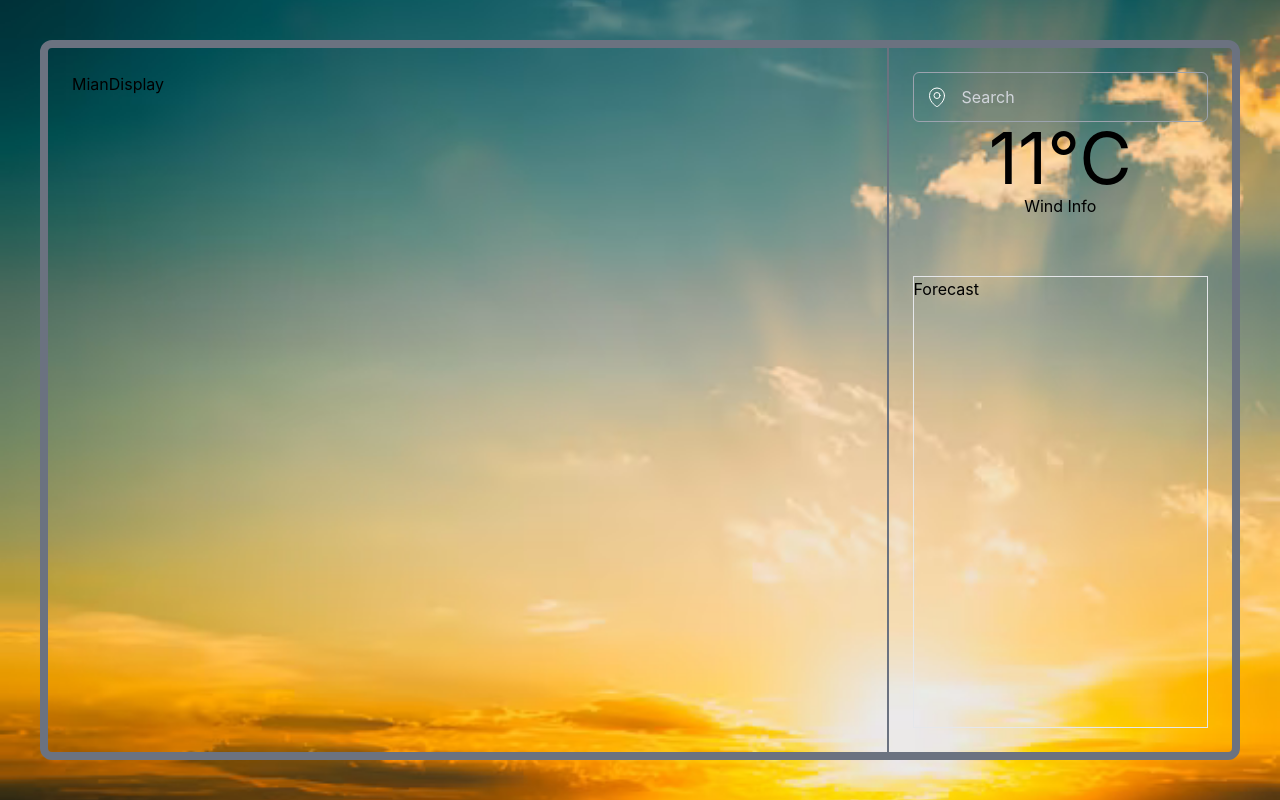
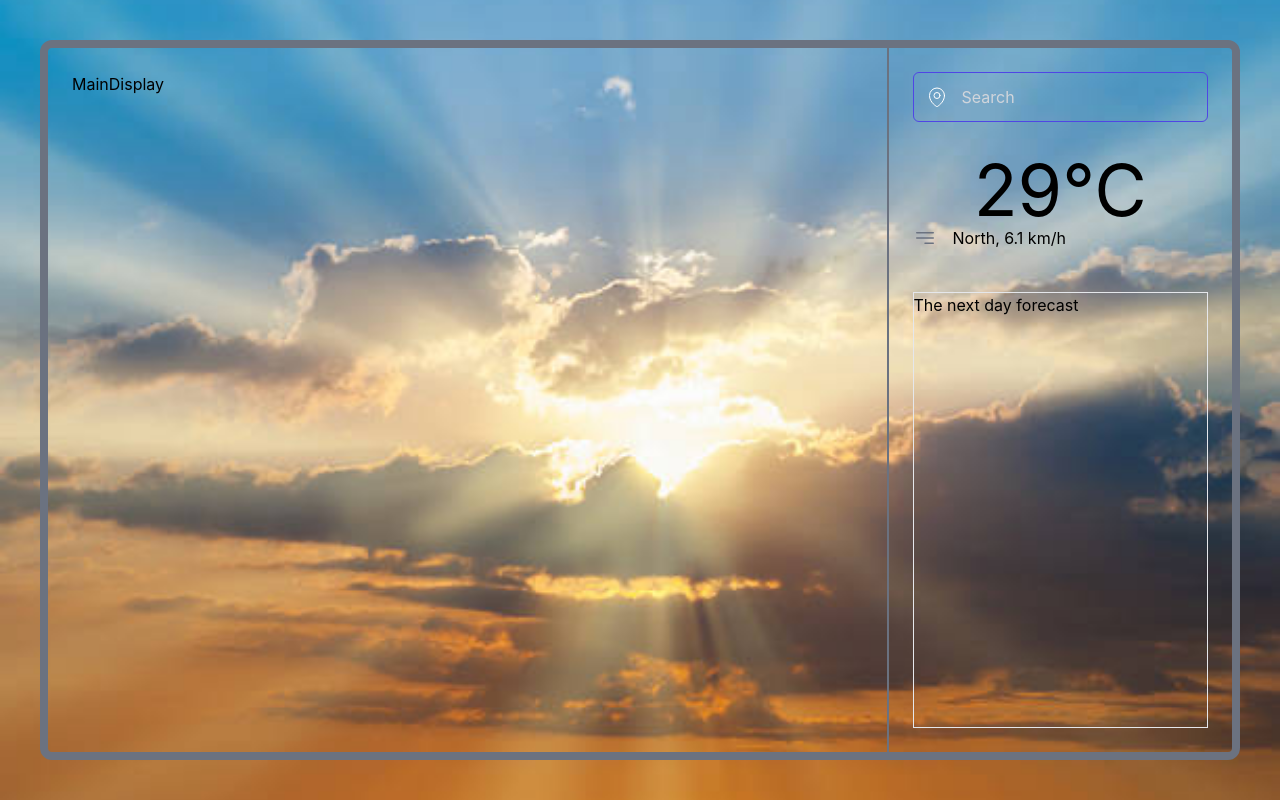
Before and after one commit to Shubham-Mi/weather-app, a React (Create React App) app: page / in a window 1280 px wide. Built offline with nearby package versions, Linux system fonts and the light colour scheme; no server answers; what prettier-plugin-tailwindcss would draw is missing.

Commit message:
Show current temperature and wind
Signed-off-by: Shubham-Mi <shubham.mitt112@gmail.com>

```diff
--- a/package.json
+++ b/package.json
@@ -3,10 +3,12 @@
   "version": "0.1.0",
   "private": true,
   "dependencies": {
+    "@heroicons/react": "^2.0.18",
     "@testing-library/jest-dom": "^5.16.5",
     "@testing-library/react": "^13.4.0",
     "@testing-library/user-event": "^13.5.0",
     "axios": "^1.4.0",
+    "heroicons": "^2.0.18",
     "react": "^18.2.0",
     "react-dom": "^18.2.0",
     "react-scripts": "5.0.1",
--- a/src/App.js
+++ b/src/App.js
@@ -1,44 +1,72 @@
 import axios from "axios";
-import React, { useEffect, useState } from "react";
+import React, { useState } from "react";
 import MainDisplay from "./components/MainDisplay";
 import RightPane from "./components/RightPane";
 
 function App() {
-  const APIkey = "50f7f0df58741d1b6fd14791c840fd97";
-  const [responseData, setResponseData] = useState({});
+  const [realtimeData, setRealtimeData] = useState({
+    location: {
+      name: "Delhi",
+      region: "Delhi",
+      country: "India",
+      lat: 28.67,
+      lon: 77.22,
+      tz_id: "Asia/Kolkata",
+      localtime_epoch: 1685856644,
+      localtime: "2023-06-04 11:00",
+    },
+    current: {
+      last_updated_epoch: 1685856600,
+      last_updated: "2023-06-04 11:00",
+      temp_c: 29,
+      temp_f: 84.2,
+      is_day: 1,
+      condition: {
+        text: "Mist",
+        icon: "//cdn.weatherapi.com/weather/64x64/day/143.png",
+        code: 1030,
+      },
+      wind_mph: 3.8,
+      wind_kph: 6.1,
+      wind_degree: 310,
+      wind_dir: "NW",
+      pressure_mb: 1008,
+      pressure_in: 29.77,
+      precip_mm: 0.4,
+      precip_in: 0.02,
+      humidity: 62,
+      cloud: 75,
+      feelslike_c: 27,
+      feelslike_f: 80.7,
+      vis_km: 2.5,
+      vis_miles: 1,
+      uv: 8,
+      gust_mph: 5.4,
+      gust_kph: 8.6,
+    },
+  });
 
-  useEffect(() => {
-    fetchData("delhi");
-  }, []);
-
-  const fetchData = (name) => {
+  const fetchData = async (name) => {
     if (name === "") return;
     console.log(name);
-    axios(
-      `http://api.openweathermap.org/geo/1.0/direct?q=${name}&limit=1&appid=${APIkey}`
-    )
-      .then((response) => {
-        console.log(response.data[0]);
-        console.log(response.data[0].lat);
-        console.log(response.data[0].lon);
-        const lat = response.data[0].lat;
-        const lon = response.data[0].lon;
-        axios(
-          `https://api.openweathermap.org/data/2.5/weather?lat=${lat}&lon=${lon}&appid=${APIkey}&units=metric`
-        ).then((response) => {
-          console.log(response.data);
-          setResponseData(response.data);
-        });
-      })
-      .catch((error) => {
-        console.log("Error fetching data ", error);
-      });
+    const option = {
+      method: "GET",
+      url: "https://weatherapi-com.p.rapidapi.com/current.json",
+      params: { q: name },
+      headers: {
+        "X-RapidAPI-Key": "84117cf55bmsh6ab243989d4466bp1b7d57jsn373b656e33ad",
+        "X-RapidAPI-Host": "weatherapi-com.p.rapidapi.com",
+      },
+    };
+    const response = await axios.request(option);
+    console.log(response.data);
+    setRealtimeData(response.data);
   };
   return (
-    <div className="App flex h-screen bg-clear-weather bg-cover bg-center bg-no-repeat">
+    <div className="App flex h-screen bg-clouds-weather bg-cover bg-center bg-no-repeat">
       <div className="main m-10 flex w-full flex-row divide-x-2 divide-inherit rounded-xl border-8 border-solid border-gray-500">
         <MainDisplay />
-        <RightPane fetchData={fetchData} />
+        <RightPane fetchData={fetchData} realtimeData={realtimeData} />
       </div>
     </div>
   );
--- a/src/components/Forecast.js
+++ b/src/components/Forecast.js
@@ -1,5 +1,9 @@
 import React from "react";
 
 export default function Forecast() {
-  return <div className="forecast flex-grow basis-3/5 border">Forecast</div>;
+  return (
+    <div className="forecast flex-grow basis-3/5 border">
+      <span>The next day forecast</span>
+    </div>
+  );
 }
--- a/src/components/MainDisplay.js
+++ b/src/components/MainDisplay.js
@@ -1,5 +1,5 @@
 import React from "react";
 
-export default function MainDisplay() {
-  return <div className="main-display basis-3/4 p-6">MianDisplay</div>;
+export default function MainDisplay({ responseData }) {
+  return <div className="main-display basis-3/4 p-6">MainDisplay</div>;
 }
--- a/src/components/RightPane.js
+++ b/src/components/RightPane.js
@@ -2,10 +2,10 @@ import React from "react";
 import Search from "./Search";
 import Forecast from "./Forecast";
 
-export default function RightPane({ fetchData }) {
+export default function RightPane({ fetchData, realtimeData }) {
   return (
     <div className="right-pane flex flex-grow flex-col p-6">
-      <Search fetchData={fetchData} />
+      <Search fetchData={fetchData} realtimeData={realtimeData} />
       <Forecast />
     </div>
   );
--- a/src/components/Search.js
+++ b/src/components/Search.js
@@ -2,11 +2,11 @@ import React from "react";
 import SearchBar from "./SearchBar";
 import Temperature from "./Temperature";
 
-export default function Search({ fetchData }) {
+export default function Search({ fetchData, realtimeData }) {
   return (
-    <div className="search flex-grow">
+    <div className="search flex-grow space-y-8">
       <SearchBar fetchData={fetchData} />
-      <Temperature />
+      <Temperature realtimeData={realtimeData} />
     </div>
   );
 }
--- a/src/components/SearchBar.js
+++ b/src/components/SearchBar.js
@@ -8,6 +8,7 @@ export default function SearchBar({ fetchData }) {
   const submitData = (e) => {
     e.preventDefault();
     fetchData(name);
+    setName("");
   };
   return (
     <form className="search-bar" onSubmit={submitData}>
@@ -32,6 +33,7 @@ export default function SearchBar({ fetchData }) {
         </svg>
         <input
           type="text"
+          autoFocus={true}
           value={name}
           onChange={updateName}
           placeholder="Search"
--- a/src/components/Temperature.js
+++ b/src/components/Temperature.js
@@ -1,10 +1,23 @@
 import React from "react";
+import { Bars3BottomRightIcon } from "@heroicons/react/24/outline";
 
-export default function Temperature() {
+export default function Temperature({ realtimeData }) {
+  const windDirections = {
+    N: "North",
+    E: "East",
+    S: "South",
+    W: "West",
+  };
   return (
-    <div className="temperature flex flex-col text-center">
-      <span className="text-7xl">11°C</span>
-      <span>Wind Info</span>
+    <div className="temperature text-center">
+      <span className="text-7xl">{realtimeData.current.temp_c}°C</span>
+      <span className="flex flex-row text-center">
+        <Bars3BottomRightIcon className="mr-4 h-6 w-6 text-gray-500" />
+        <p>
+          {windDirections[realtimeData.current.wind_dir[0]]},{" "}
+          {realtimeData.current.wind_kph} km/h
+        </p>
+      </span>
     </div>
   );
 }
```
Also changed, not shown: 1 other file (tests, documents, lock files or other folders).
